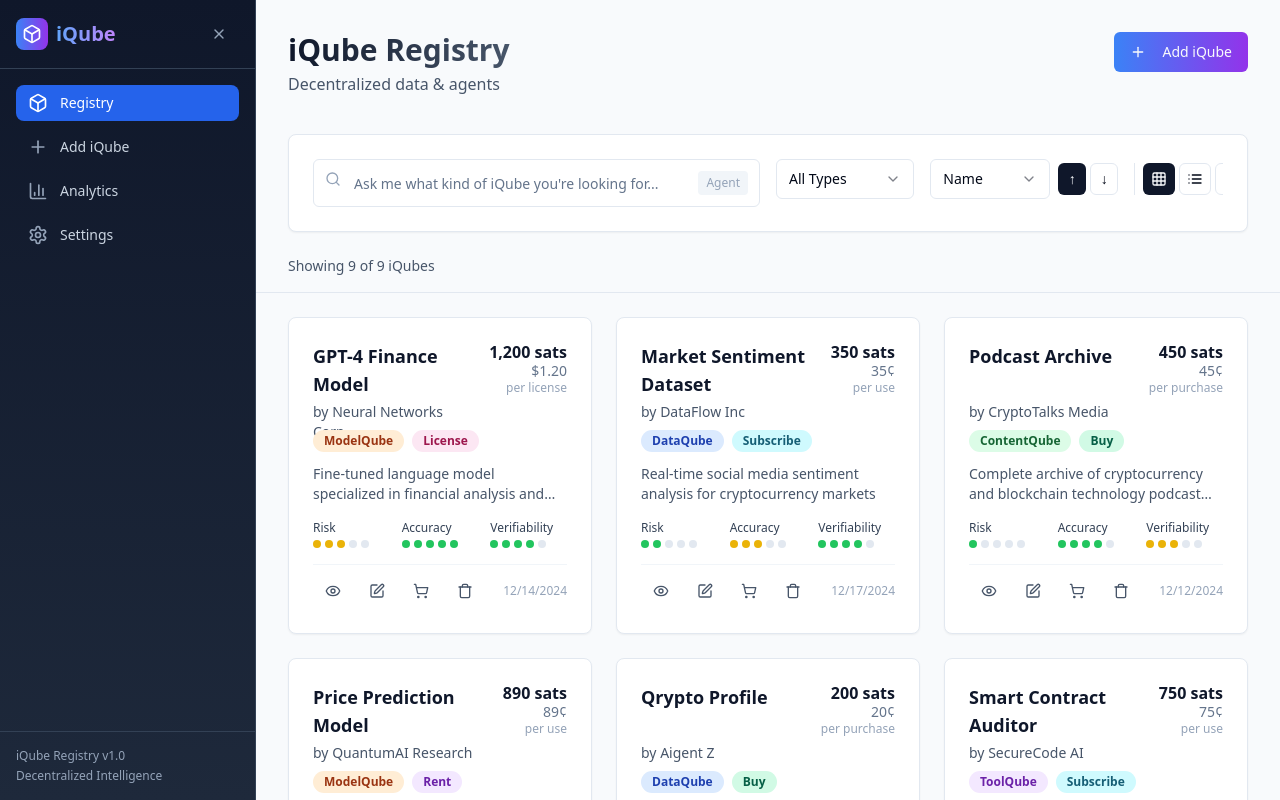
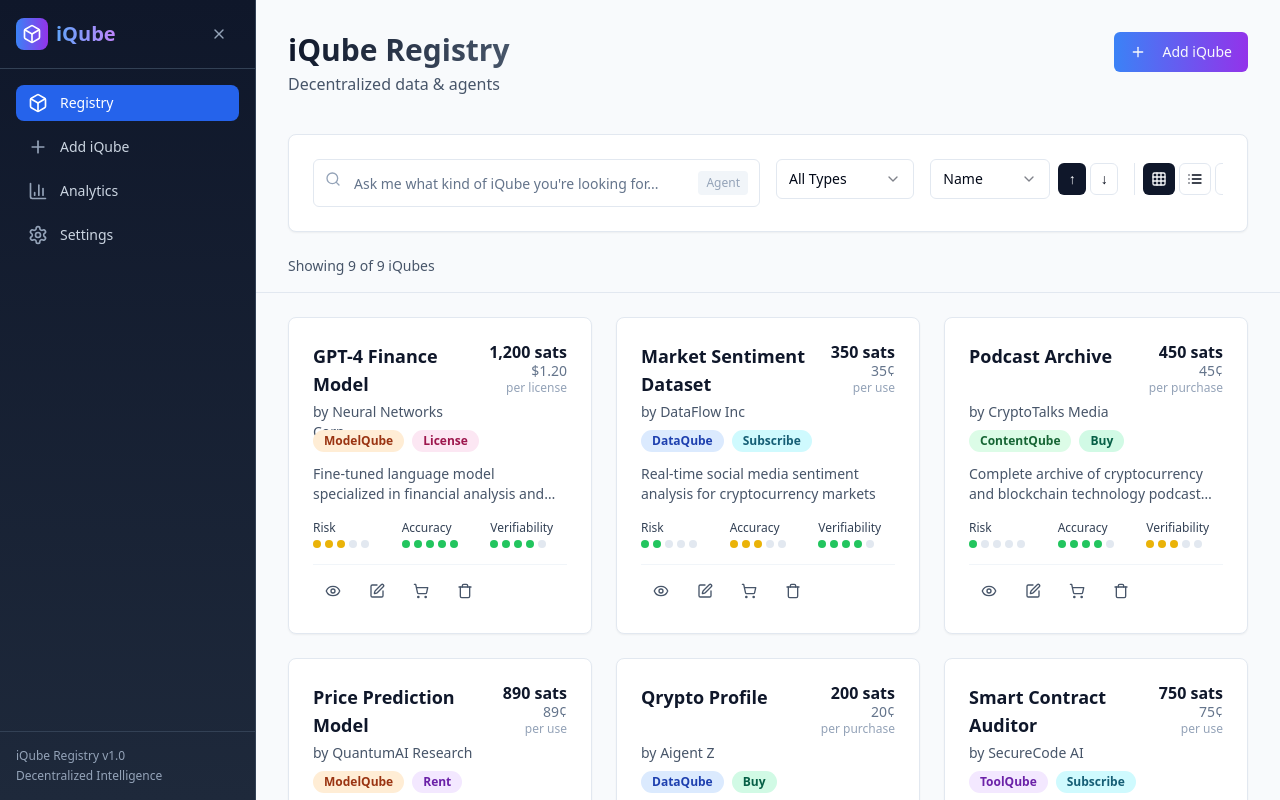
Before and after one commit to iQube-Protocol/iQube-registry, a React (Vite) app: page / in a window 1280 px wide. Built offline with nearby package versions, Linux system fonts and the light colour scheme.

Commit message:
Visual edit in Lovable
Edited UI in Lovable

```diff
--- a/src/components/registry/cards/IQubeGridCard.tsx
+++ b/src/components/registry/cards/IQubeGridCard.tsx
@@ -1,11 +1,9 @@
-
 import { IQube } from '@/types/iQube';
 import { Card, CardContent, CardHeader } from '@/components/ui/card';
 import { ScoreIndicator } from '@/components/ui/ScoreIndicator';
 import { formatPrice } from '@/utils/priceUtils';
 import { IQubeBadges } from './IQubeBadges';
 import { IQubeActionButtons } from './IQubeActionButtons';
-
 interface IQubeGridCardProps {
   iQube: IQube;
   onView: (iQube: IQube) => void;
@@ -13,7 +11,6 @@ interface IQubeGridCardProps {
   onDelete: (id: string) => void;
   onAddToCart?: (iQube: IQube) => void;
 }
-
 export const IQubeGridCard = ({
   iQube,
   onView,
@@ -22,9 +19,7 @@ export const IQubeGridCard = ({
   onAddToCart
 }: IQubeGridCardProps) => {
   const priceDisplay = formatPrice(iQube.price);
-
-  return (
-    <Card className="hover:shadow-lg transition-shadow duration-200 border-slate-200 h-full flex flex-col">
+  return <Card className="hover:shadow-lg transition-shadow duration-200 border-slate-200 h-full flex flex-col">
       <CardHeader className="pb-3 flex-shrink-0">
         <div className="flex items-start justify-between gap-3">
           <div className="flex-1 min-w-0">
@@ -61,19 +56,12 @@ export const IQubeGridCard = ({
           <ScoreIndicator label="Verifiability" value={iQube.verifiabilityScore} size="sm" scoreType="verifiability" />
         </div>
 
-        <div className="flex items-center justify-between pt-2 border-t border-slate-100 mt-auto">
-          <IQubeActionButtons
-            iQube={iQube}
-            onView={onView}
-            onEdit={onEdit}
-            onDelete={onDelete}
-            onAddToCart={onAddToCart}
-          />
-          <span className="text-xs text-slate-400">
-            {new Date(iQube.transactionDate).toLocaleDateString()}
-          </span>
+        <div className="flex items-center justify-between pt-2 border-t border-slate-100 mt-auto min-w-0">
+          <div className="flex-1 min-w-0 mr-2">
+            <IQubeActionButtons iQube={iQube} onView={onView} onEdit={onEdit} onDelete={onDelete} onAddToCart={onAddToCart} />
+          </div>
+
         </div>
       </CardContent>
-    </Card>
-  );
+    </Card>;
 };
```
